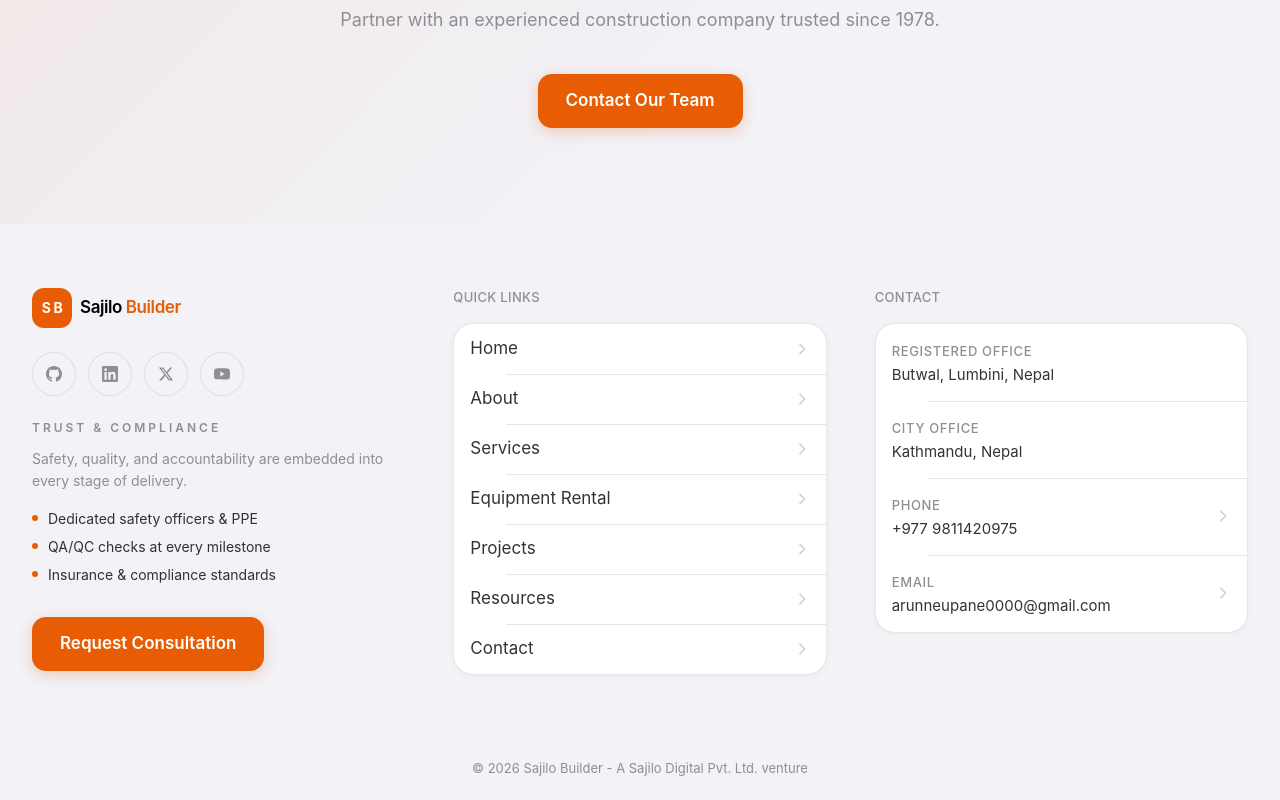
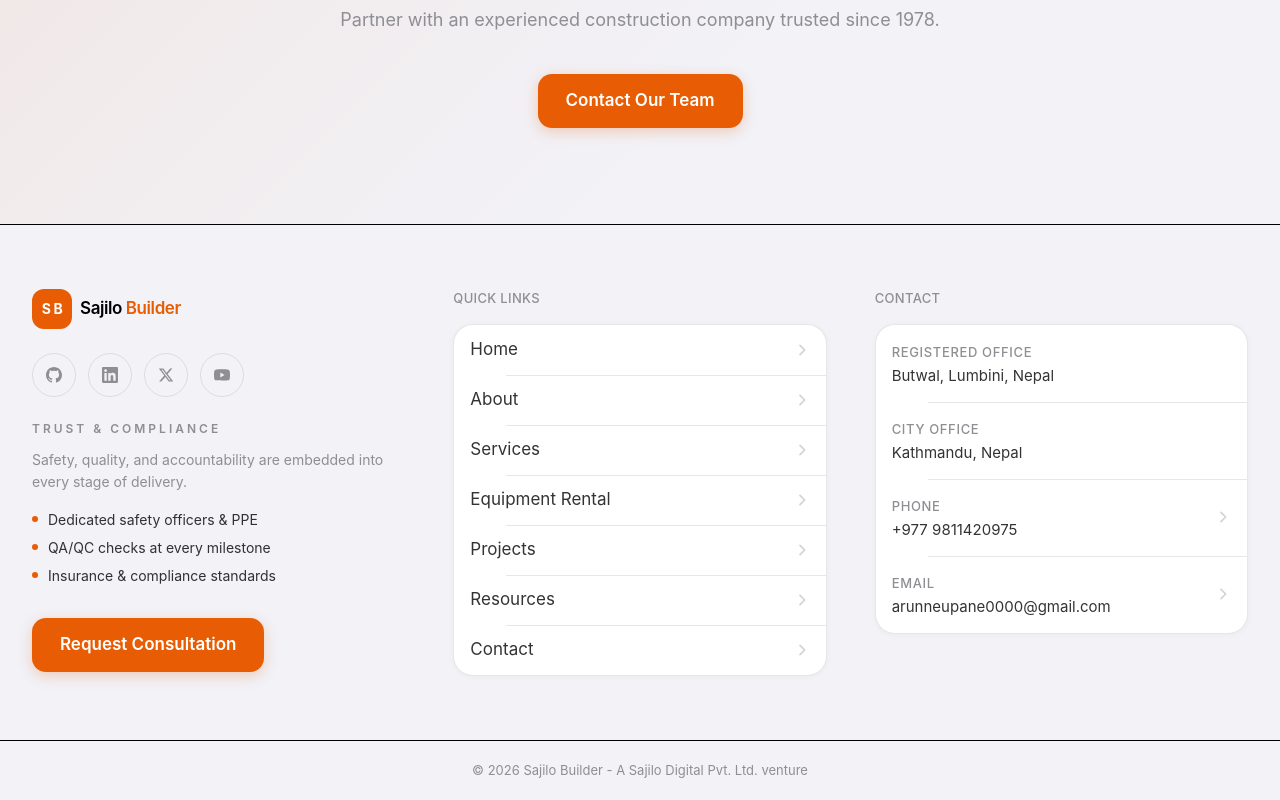
Before and after one commit to arundada9000/construction, a Next.js app: page /en in a window 1280 px wide. Shown: the part 4978-5778 px from the top of the page. Built offline with nearby package versions, Linux system fonts and the light colour scheme; no server answers.

Commit message:
fix: restore border-t ios-separator-full on footer and bottom bar

```diff
--- a/src/components/Footer.tsx
+++ b/src/components/Footer.tsx
@@ -21,7 +21,7 @@ const navLinks = [
 
 export default function Footer({ dict, lang }: FooterProps) {
   return (
-    <footer>
+    <footer className="border-t ios-separator-full">
       <div className="mx-auto max-w-7xl px-5 sm:px-8 py-12 sm:py-16">
         <div className="grid grid-cols-1 md:grid-cols-2 lg:grid-cols-3 gap-10 lg:gap-12">
           {/* Column 1: Brand + Trust */}
@@ -203,7 +203,7 @@ export default function Footer({ dict, lang }: FooterProps) {
       </div>
 
       {/* Bottom Bar */}
-      <div>
+      <div className="border-t ios-separator-full">
         <div className="mx-auto max-w-7xl px-5 sm:px-8 py-5 flex flex-col sm:flex-row items-center justify-center gap-2">
           <p className="text-[13px] text-muted-foreground">
             &copy; {new Date().getFullYear()} {dict.footer.copyright}
```
